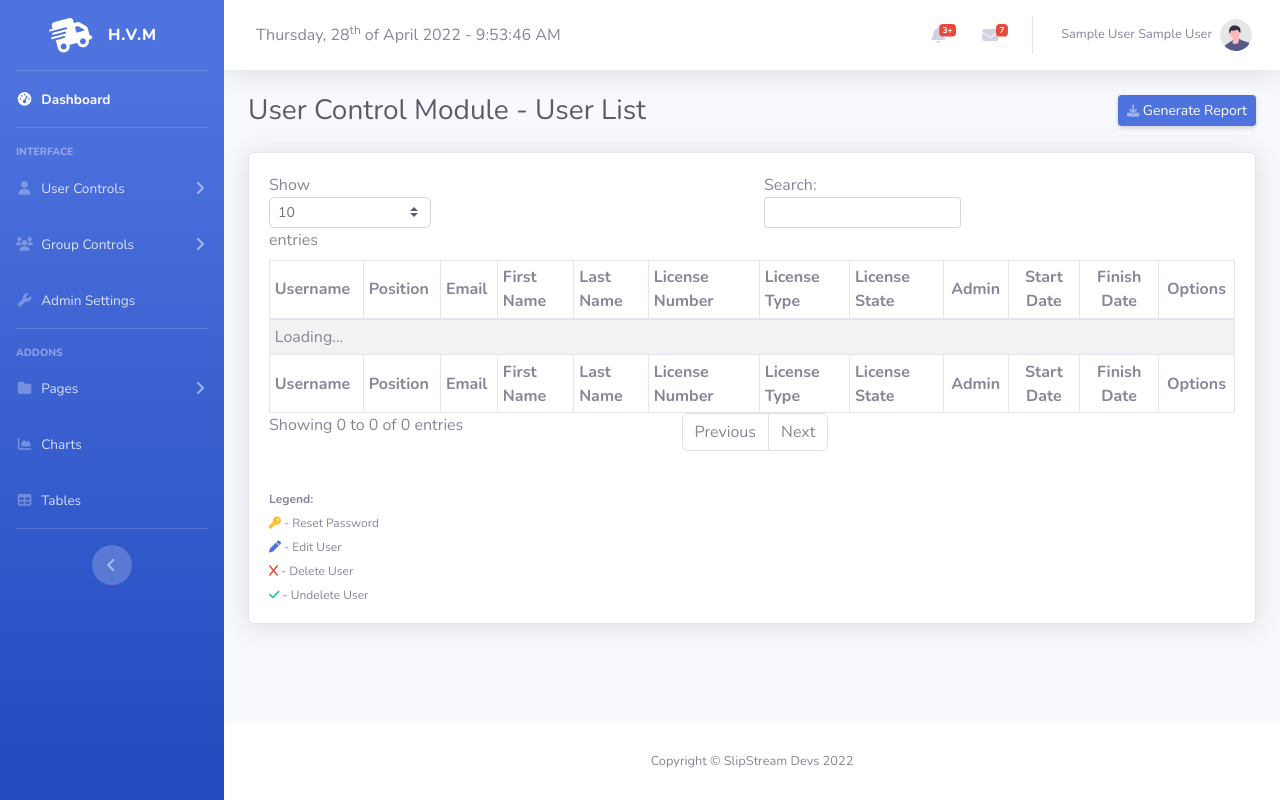
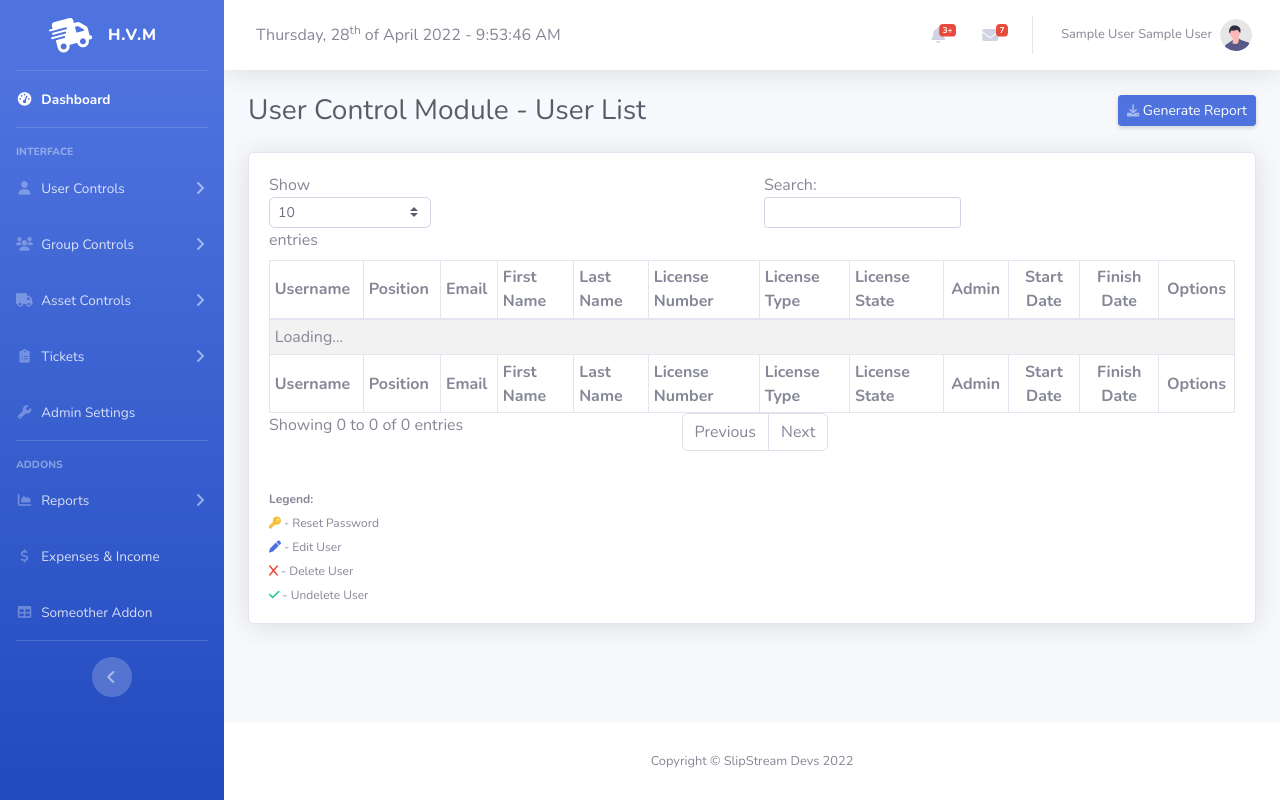
Before and after one commit to AdamM-AU/COSC2635-SlipstreamDevs, a PHP site: page /dashboard.php?module=userMod&task=list in a window 1280 px wide. Run offline with PHP 8.4, Linux system fonts and the light colour scheme; the visitor is signed in with stand-in values (Sample User, id 1).

Commit message:
place holders

```diff
--- a/Project Source Code/dashboard.php
+++ b/Project Source Code/dashboard.php
@@ -111,8 +111,7 @@ if (isset($_GET["logout"])) { //Set but Empty
 
 			<!-- ADMIN Nav Item - Group Controls -->
 			<li class="nav-item">
-                <a class="nav-link collapsed" href="#" data-toggle="collapse" data-target="#collapseTwo"
-                    aria-expanded="true" aria-controls="collapseTwo">
+                <a class="nav-link collapsed" href="#" data-toggle="collapse" data-target="#collapseTwo" aria-expanded="true" aria-controls="collapseTwo">
                     <i class="fas fa-fw fa-users"></i>
                     <span>Group Controls</span>
                 </a>
@@ -121,6 +120,35 @@ if (isset($_GET["logout"])) { //Set but Empty
 
                         <a class="collapse-item" href="?module=groupMod&task=list">List Groups</a>
                         <a class="collapse-item" href="?module=groupMod&task=create">Add Group</a>
+                    </div>
+                </div>
+            </li>
+
+			<li class="nav-item">
+                <a class="nav-link collapsed" href="#" data-toggle="collapse" data-target="#collapseThree" aria-expanded="true" aria-controls="collapseThree">
+                    <i class="fas fa-fw fa-truck"></i>
+                    <span>Asset Controls</span>
+                </a>
+                <div id="collapseThree" class="collapse" aria-labelledby="headingTwo" data-parent="#accordionSidebar">
+                    <div class="bg-white py-2 collapse-inner rounded">
+
+                        <a class="collapse-item" href="?module=assetMod&task=list">List Assets</a>
+                        <a class="collapse-item" href="?module=assetMod&task=create">Add Asset</a>
+                    </div>
+                </div>
+            </li>
+
+			<li class="nav-item">
+                <a class="nav-link collapsed" href="#" data-toggle="collapse" data-target="#collapseFour" aria-expanded="true" aria-controls="collapseFour">
+                    <i class="fas fa-fw fa-clipboard-list"></i>
+                    <span>Tickets</span>
+                </a>
+                <div id="collapseFour" class="collapse" aria-labelledby="headingTwo" data-parent="#accordionSidebar">
+                    <div class="bg-white py-2 collapse-inner rounded">
+
+                        <a class="collapse-item" href="?module=ticketMod&task=list&opt=user">My Tickets</a>
+                        <a class="collapse-item" href="?module=ticketMod&task=list&opt=all">List Tickets</a>
+						<a class="collapse-item" href="?module=ticketMod&task=create">Create Ticket</a>
                     </div>
                 </div>
             </li>
@@ -143,35 +171,38 @@ if (isset($_GET["logout"])) { //Set but Empty
             <li class="nav-item">
                 <a class="nav-link collapsed" href="#" data-toggle="collapse" data-target="#collapsePages"
                     aria-expanded="true" aria-controls="collapsePages">
-                    <i class="fas fa-fw fa-folder"></i>
-                    <span>Pages</span>
+                    <i class="fas fa-fw fa-chart-area"></i>
+                    <span>Reports</span>
                 </a>
                 <div id="collapsePages" class="collapse" aria-labelledby="headingPages" data-parent="#accordionSidebar">
                     <div class="bg-white py-2 collapse-inner rounded">
-                        <h6 class="collapse-header">Login Screens:</h6>
-                        <a class="collapse-item" href="login.html">Login</a>
-                        <a class="collapse-item" href="register.html">Register</a>
-                        <a class="collapse-item" href="forgot-password.html">Forgot Password</a>
+                        <h6 class="collapse-header">Tickets:</h6>
+                        <a class="collapse-item" href="#">Report 1</a>
+                        <a class="collapse-item" href="#">Report 2</a>
+                        <a class="collapse-item" href="#">Report 3</a>
                         <div class="collapse-divider"></div>
-                        <h6 class="collapse-header">Other Pages:</h6>
-                        <a class="collapse-item" href="404.html">404 Page</a>
-                        <a class="collapse-item" href="blank.html">Blank Page</a>
+                        <h6 class="collapse-header">Assets:</h6>
+                        <a class="collapse-item" href="#">Report 1</a>
+                        <a class="collapse-item" href="#">Report 2</a>
+                        <h6 class="collapse-header">Financial:</h6>
+                        <a class="collapse-item" href="#">Report 1</a>
+                        <a class="collapse-item" href="#">Report 2</a>
                     </div>
                 </div>
             </li>
 
             <!-- Nav Item - Charts -->
             <li class="nav-item">
-                <a class="nav-link" href="charts.html">
-                    <i class="fas fa-fw fa-chart-area"></i>
-                    <span>Charts</span></a>
+                <a class="nav-link" href="#">
+                    <i class="fas fa-fw fa-dollar-sign"></i>
+                    <span>Expenses &amp; Income</span></a>
             </li>
 
             <!-- Nav Item - Tables -->
             <li class="nav-item">
-                <a class="nav-link" href="tables.html">
+                <a class="nav-link" href="#">
                     <i class="fas fa-fw fa-table"></i>
-                    <span>Tables</span></a>
+                    <span>Someother Addon</span></a>
             </li>
 
             <!-- Divider -->
```
